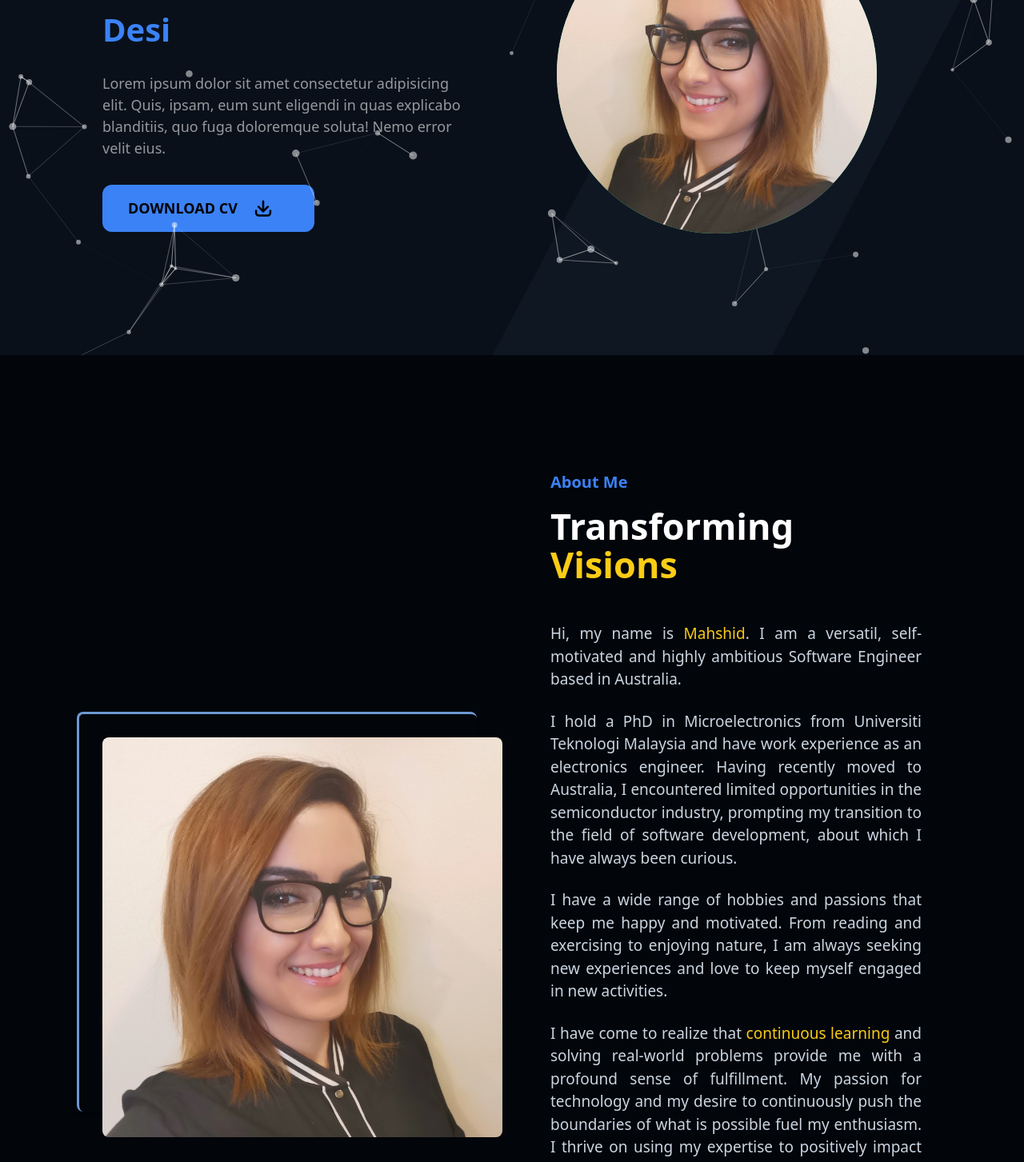
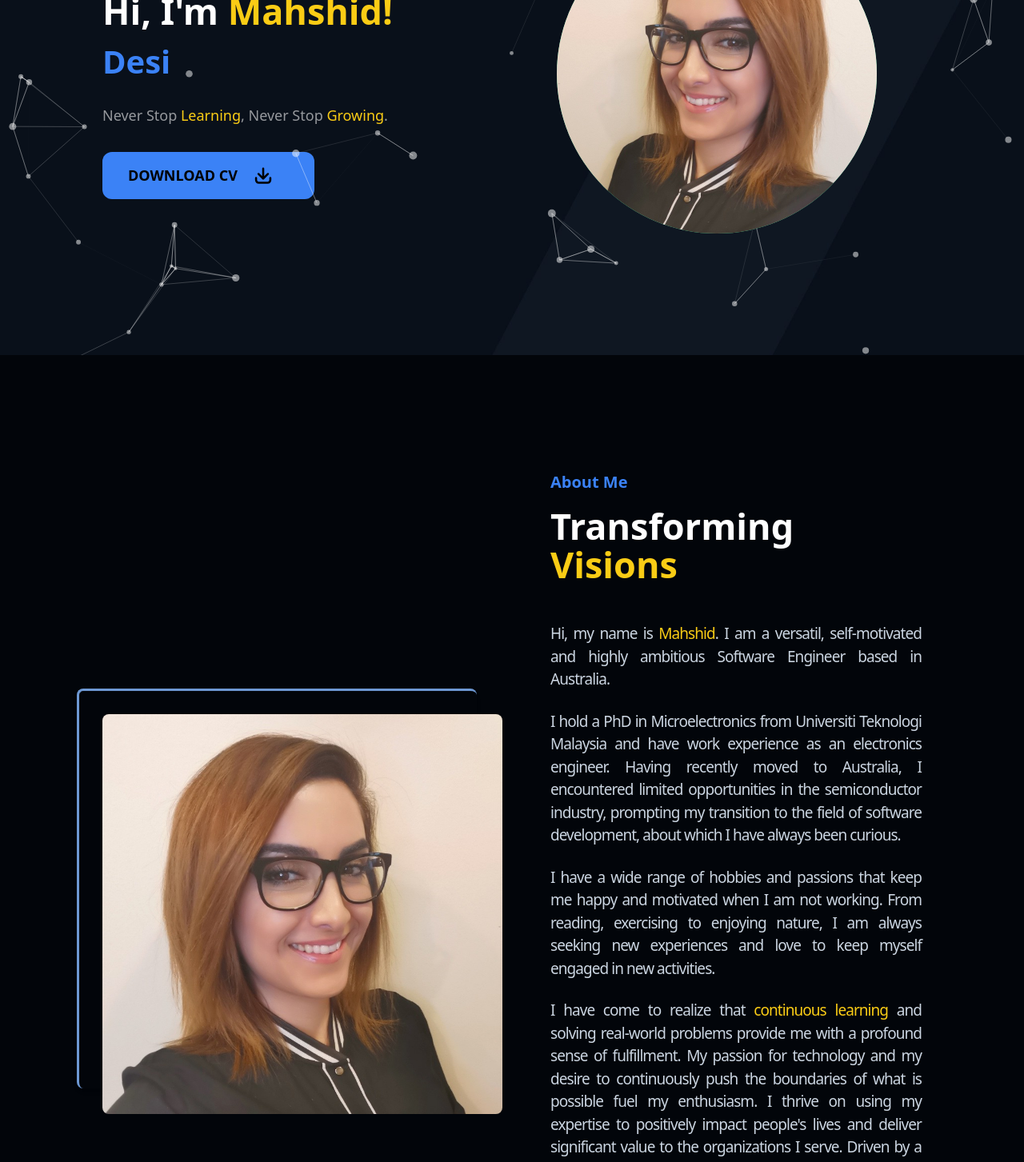
Before and after one commit to Mahshidmn/Portfolio, a Next.js app: page / in a window 1280 px wide. Shown: the part 340-1793 px from the top of the page at 80% size. Built offline with nearby package versions, Linux system fonts and the light colour scheme.

Commit message:
About and Hero section updated

```diff
--- a/components/About.tsx
+++ b/components/About.tsx
@@ -20,20 +20,20 @@ function About() {
                   <span className='text-yellow-400'> Visions</span>
               </h2>
               <div className='mb-[3rem] flex flex-col items-center '>
-                  <p className='text-[19px] text-slate-300 w-[100%] text-justify'>
+                  <p className='text-[19px] text-slate-300 w-[100%] tracking-tighter text-justify'>
                       Hi, my name is <span className='text-yellow-400'>Mahshid</span>. I am a versatil, self-motivated and highly ambitious Software Engineer based in Australia.
                   </p>
                   <br></br>
-                  <p className=' text-[19px] text-slate-300 w-[100%] text-justify'>
+                  <p className=' text-[19px] text-slate-300 w-[100%] tracking-tighter text-justify'>
                       I hold a PhD in Microelectronics from Universiti Teknologi Malaysia and have work experience as an electronics engineer. Having recently moved to Australia, I encountered limited opportunities in the semiconductor industry, prompting my transition to the field of software development, about which I have always been curious.
                   </p>
                   <br></br>
-                  <p className='text-[19px] text-slate-300 w-[100%] text-justify'>
-                      I have a wide range of hobbies and passions that keep me happy and motivated. From reading and exercising to enjoying nature, I am always seeking new experiences and love to keep myself engaged in new activities.
+                  <p className='text-[19px] text-slate-300 w-[100%] tracking-tighter text-justify'>
+                      I have a wide range of hobbies and passions that keep me happy and motivated when I am not working. From reading, exercising to enjoying nature, I am always seeking new experiences and love to keep myself engaged in new activities.
                   </p>
                   <br></br>
-                  <p className='text-[19px] text-slate-300 w-[100%] text-justify'>
-                      I have come to realize that <span className='text-yellow-400'>continuous learning</span> and solving real-world problems provide me with a profound sense of fulfillment. My passion for technology and my desire to continuously push the boundaries of what is possible fuel my enthusiasm. I thrive on using my expertise to positively impact people's lives and deliver significant value to the organizations I serve. Driven by a desire to be recognized as someone creative and instrumental in turning new ideas into practical solutions, I cherish the chance to work alongside a highly creative and open-minded team, where I can grow both personally and professionally.
+                  <p className='text-[19px] text-slate-300 w-[100%] tracking-tighter text-justify'>
+                      I have come to realize that <span className='text-yellow-400'>continuous learning</span> and solving real-world problems provide me with a profound sense of fulfillment. My passion for technology and my desire to continuously push the boundaries of what is possible fuel my enthusiasm. I thrive on using my expertise to positively impact people&apos;s lives and deliver significant value to the organizations I serve. Driven by a desire to be recognized as someone creative and instrumental in turning new ideas into practical solutions, I cherish the chance to work alongside a highly creative and open-minded team, where I can grow both personally and professionally.
                   </p>
               </div>
               <button className='px-[2rem] py-[1rem] hover:bg-yellow-400 transition-all duration-200  text-[18px] font-bold uppercase bg-blue-500 text-black flex items-center rounded-xl '>
--- a/components/Hero.tsx
+++ b/components/Hero.tsx
@@ -13,11 +13,11 @@ const Hero = () => {
                 <div>
                     <h1 className='text-[#c4cfde] mb-[1.3rem]'>Welcome To My World</h1>
                     <h1 className='text-[35px] md:text-[45px] text-white font-bold'>
-                    Hi, I'm <span className='text-yellow-400'>Mahshid!</span>
+                    Hi, I&apos;m <span className='text-yellow-400'>Mahshid!</span>
                     </h1>
                     <TextEffect />
-                    <p className='mt-[1.5rem] text-[18px] text-[#ffffff92] '>
-                    Lorem ipsum dolor sit amet consectetur adipisicing elit. Quis, ipsam, eum sunt eligendi in quas explicabo blanditiis, quo fuga doloremque soluta! Nemo error velit eius.
+                    <p className='mt-[1.5rem] w-[80%] text-[18px] text-[#ffffff92] '>
+                    Never Stop <span className='text-yellow-400'>Learning</span>, Never Stop <span className='text-yellow-400'>Growing</span>.
                     </p>
                     <div className='mt-[2rem] flex-col space-y-6 sm:space-y-0 sm:flex sm:flex-row items-center sm:space-x-6'>
                         <button className='px-[2rem] py-[1rem] hover:bg-yellow-400 transition-all duration-200  text-[18px] font-bold uppercase bg-blue-500 text-black flex items-center rounded-xl'>
```
